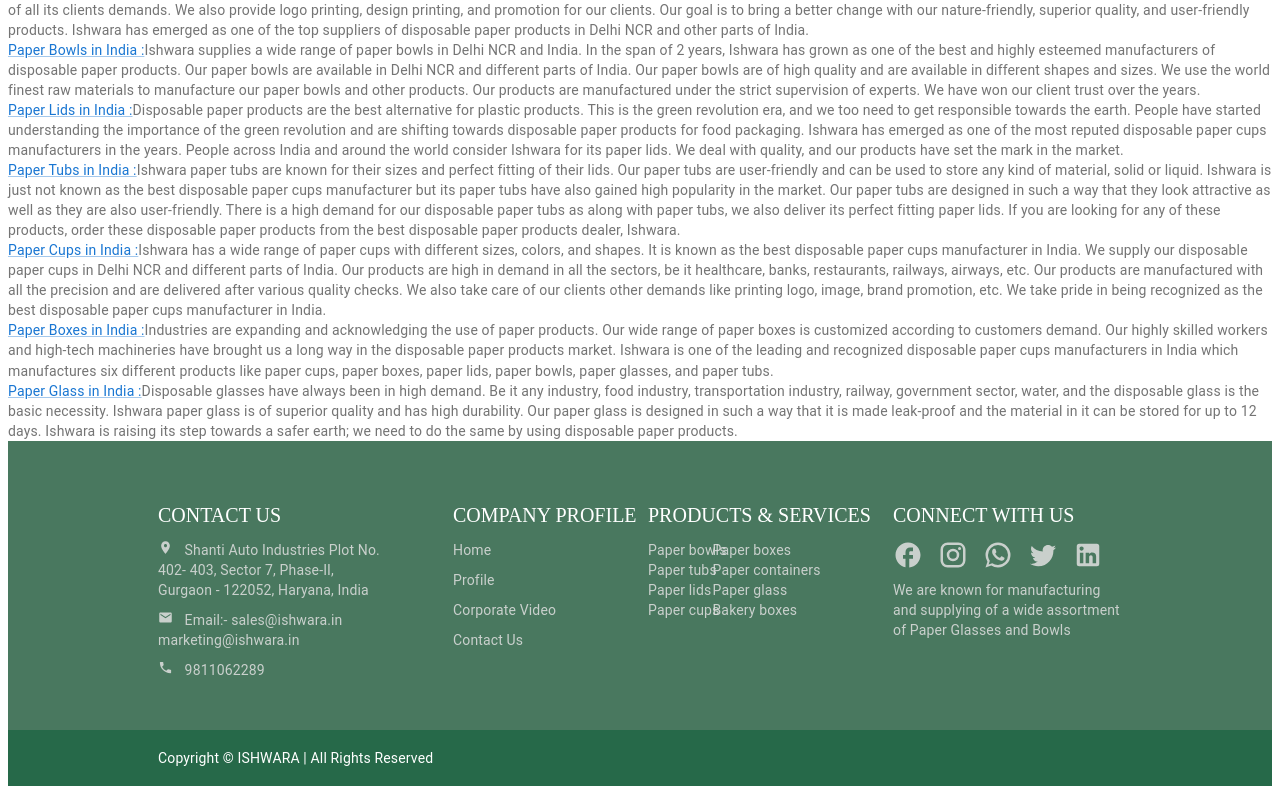
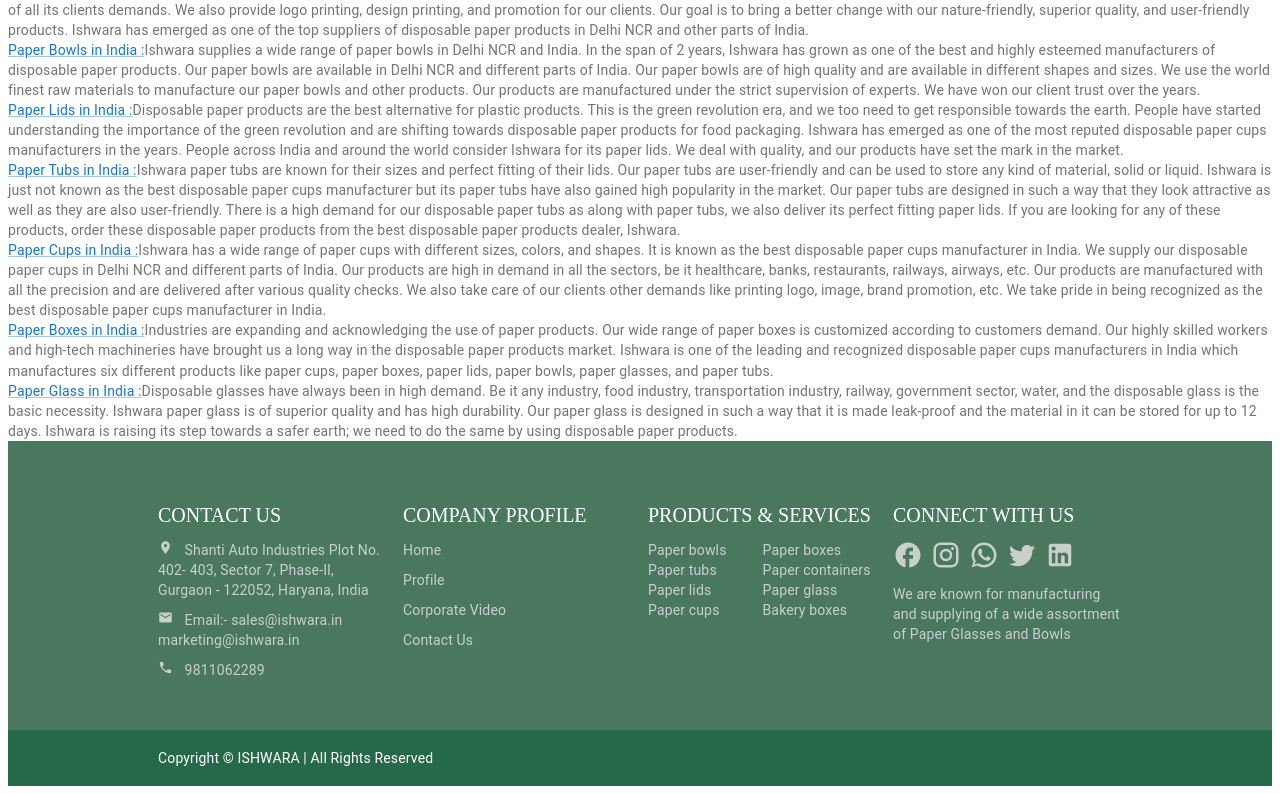
Before and after one commit to Sanjaygen/website-nextjs, a Next.js app: page /homepage/Homepage in a window 1280 px wide. Shown: the part 2043-2837 px from the top of the page. Built offline with nearby package versions, Linux system fonts and the light colour scheme.

Commit message:
design fix

```diff
--- a/src/layout/footer/Footer.styled.tsx
+++ b/src/layout/footer/Footer.styled.tsx
@@ -1,15 +1,28 @@
-
 import { Typography } from '@mui/material';
-import { styled } from '@mui/material/styles';
+import { styled } from '@mui/system';
 
 export const FooterWrapper = styled('footer')`
-    background-color:#49785f;
+    background-color: #49785f;
     color: #dddd;
     padding-top: 60px;
+    padding-right: 20px;
+    padding-bottom: 50px;
+    padding-left: 20px;
+
+    @media (min-width: 600px) {
+        padding-right: 50px;
+        padding-left: 50px;
+    }
+
+    @media (min-width: 960px) {
+        padding-right: 100px;
+        padding-left: 100px;
+    }
+
+    @media (min-width: 1280px) {
         padding-right: 150px;
-    padding-bottom: 50px;
         padding-left: 150px;
-
+    }
 `;
 
 export const CustomTypography = styled(Typography)`
@@ -21,22 +34,40 @@
     font-weight: normal;
     line-height: 29px;
     margin-bottom: 10px;
+
+    @media (max-width: 600px) {
+        font-size: 18px;
+
+    }
 `;
 
 export const DivWrapper = styled('div')`
 
-
 `;
 
 export const TypographyStyled = styled(Typography)`
-    background-color:#266949;
-    color:white;
+    background-color: #266949;
+    color: white;
     padding-top: 7px;
-    padding-right: 0px;
+    padding-right: 20px;
     padding-bottom: 7px;
-    padding-left: 150px;
+    padding-left: 20px;
     font-style: normal;
     line-height: 42px;
     margin-bottom: 0;
 
+    @media (min-width: 600px) {
+        padding-right: 50px;
+        padding-left: 50px;
+    }
+
+    @media (min-width: 960px) {
+        padding-right: 100px;
+        padding-left: 100px;
+    }
+
+    @media (min-width: 1280px) {
+        padding-right: 150px;
+        padding-left: 150px;
+    }
 `;
--- a/src/layout/footer/Footer.tsx
+++ b/src/layout/footer/Footer.tsx
@@ -7,20 +7,20 @@
 import WhatsAppIcon from "@mui/icons-material/WhatsApp";
 import TwitterIcon from "@mui/icons-material/Twitter";
 import LinkedInIcon from "@mui/icons-material/LinkedIn";
+import { Grid } from "@mui/material";
 import {
   CustomTypography,
   DivWrapper,
   FooterWrapper,
   TypographyStyled,
 } from "./Footer.styled";
-import {  Grid } from "@mui/material";
 
 const FooterMain = () => {
   return (
     <>
       <FooterWrapper>
         <Grid container spacing={2}>
-          <Grid item xs={12} sm={6} md={3}>
+          <Grid item xs={12} sm={6} md={3} sx={{ marginBottom: { xs: "20px", sm: 0 } }}>
             <CustomTypography variant="h3">CONTACT US</CustomTypography>
             <Typography variant="body2" sx={{ marginTop: "10px" }}>
               <RoomIcon sx={{ fontSize: 15, marginRight: 1 }} /> Shanti Auto
@@ -35,13 +35,7 @@
               <PhoneIcon sx={{ fontSize: 15, marginRight: 1 }} /> 9811062289
             </Typography>
           </Grid>
-          <Grid
-            item
-            xs={12}
-            sm={6}
-            md={3}
-            sx={{ position: "relative", left: "50px" }}
-          >
+          <Grid item xs={12} sm={6} md={3} sx={{ marginBottom: { xs: "20px", sm: 0 } }}>
             <CustomTypography variant="h3">COMPANY PROFILE</CustomTypography>
             <Typography variant="body2" sx={{ marginTop: "10px" }}>
               Home
@@ -56,7 +50,7 @@
               Contact Us
             </Typography>
           </Grid>
-          <Grid item xs={12} sm={6} md={3}>
+          <Grid item xs={12} sm={6} md={3} sx={{ marginBottom: { xs: "20px", sm: 0 } }}>
             <CustomTypography variant="h3">
               PRODUCTS & SERVICES
             </CustomTypography>
@@ -69,7 +63,7 @@
                 item
                 xs={12}
                 md={6}
-                sx={{ position: "relative", right: "50px" }}
+                sx={{ position: "relative", right: { sm: "0px" } }}
               >
                 <Typography variant="body2">Paper boxes</Typography>
                 <Typography variant="body2">Paper containers</Typography>
@@ -82,7 +76,7 @@
                 item
                 xs={12}
                 md={6}
-                sx={{ position: "relative", right: "50px" }}
+                sx={{ position: "relative", right: { sm: "0px" } }}
               >
                 <Typography variant="body2">Paper glass</Typography>
                 <Typography variant="body2">Bakery boxes</Typography>
@@ -92,13 +86,16 @@
           <Grid item xs={12} sm={6} md={3}>
             <CustomTypography variant="h3">CONNECT WITH US</CustomTypography>
             <DivWrapper
-              sx={{ display: "flex", gap: "15px", alignItems: "center" }}
+              sx={{
+                gap: "20px",
+
+              }}
             >
-              <FacebookRoundedIcon sx={{ fontSize: 30 }} />
-              <InstagramIcon sx={{ fontSize: 30 }} />
-              <WhatsAppIcon sx={{ fontSize: 30 }}/>
-              <TwitterIcon sx={{ fontSize: 30 }}/>
-              <LinkedInIcon sx={{ fontSize: 30 }} />
+              <FacebookRoundedIcon sx={{ fontSize: 30,marginRight: 1  }} />
+              <InstagramIcon sx={{ fontSize: 30,marginRight: 1  }} />
+              <WhatsAppIcon sx={{ fontSize: 30,marginRight: 1  }} />
+              <TwitterIcon sx={{ fontSize: 30,marginRight: 1  }} />
+              <LinkedInIcon sx={{ fontSize: 30,marginRight: 1  }} />
             </DivWrapper>
             <Typography variant="body2" sx={{ marginTop: "10px" }}>
               We are known for manufacturing and supplying of a wide assortment
--- a/src/pages/documents/Store.styled.tsx
+++ b/src/pages/documents/Store.styled.tsx
@@ -5,6 +5,9 @@
   display: flex;
   overflow-x: auto;
   padding: 15px;
+  @media (max-width: 768px) {
+    padding: 10px;
+  }
 `;
 
 export const SlideItem = styled(Paper)`
@@ -26,6 +29,13 @@
     vertical-align: middle;
     border-style: none;
   }
+
+  @media (max-width: 768px) {
+    width: 150px;
+    height: 65px;
+    margin-right: 10px;
+    padding: 5px;
+  }
 `;
 export const StyledTypographyWrapper = styled(Typography)`
   margin-bottom: 0.5rem;
@@ -36,6 +46,10 @@
   color: #747474;
   margin-top: 8px;
   margin: 10px;
+
+  @media (max-width: 768px) {
+    font-size: 2em;
+  }
 `;
 
 export const StyledTypography = styled(Typography)`
@@ -43,6 +57,11 @@
 lineHeight: 24px;
 margin: 1%;
 font-size: 13px;
+
+@media (max-width: 768px) {
+  font-size: 12px;
+}
+
 
 `;
 
```
Lines whose indentation alone changed are shown as unchanged.
